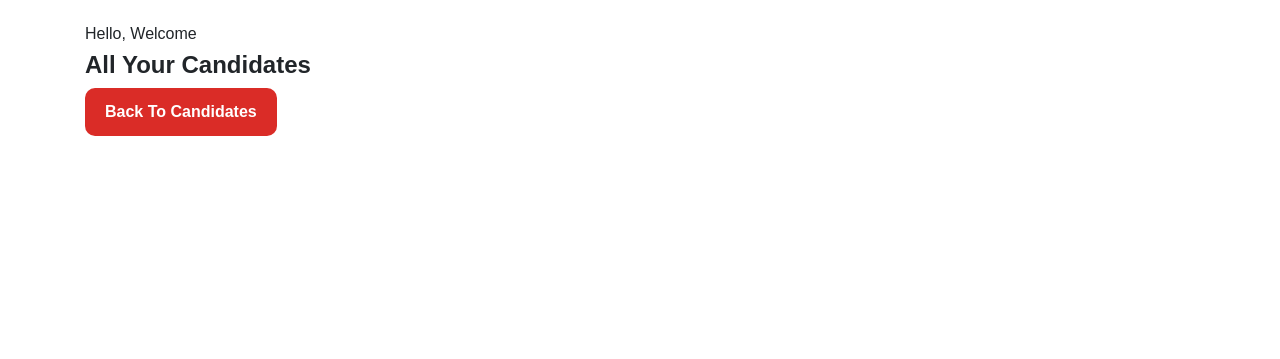
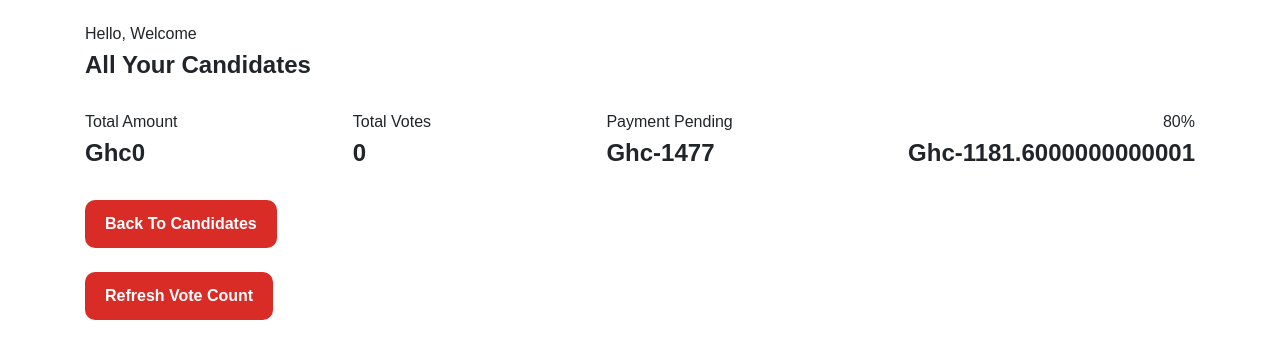
Before and after one commit to Kweku7k/src, a Flask app: page /admin/votes in a window 1280 px wide. Shown: the part 88-447 px from the top of the page. Run offline with Flask 2, Linux system fonts and the light colour scheme; data that the repository does not hold is empty; some libraries are stand-ins or nearby versions.

Commit message:
updated voting calculations

```diff
--- a/app.py
+++ b/app.py
@@ -58,6 +58,8 @@ class Candidates(db.Model):
     age = db.Column(db.String)
     votes = db.Column(db.Integer, default = 0)
     image_file = db.Column(db.String(200), default='default.png')
+    updatedVotes = db.Column(db.Integer, default = 0)
+
 
     def __repr__(self):
         return f"Candidates('{self.id}', '{self.name}')"
@@ -86,6 +88,19 @@ class Feedback(db.Model):
 
     def __repr__(self):
         return f"Feedback('{self.id}', '{self.title}')"
+
+class Votes(db.Model):
+    tablename = ['Posts']
+
+    id = db.Column(db.Integer, primary_key=True)
+    candidateId = db.Column(db.String, nullable=False)
+    name = db.Column(db.String)
+    amount = db.Column(db.String)
+    ref = db.Column(db.String)
+    date_created = db.Column(db.DateTime, default=datetime.utcnow)
+
+    def __repr__(self):
+        return f"Vote Ghc('{self.amount}', ' - {self.candidateId}')"
 
 
 # functions
@@ -211,12 +226,24 @@ def payment():
 def votes():
     return render_template('votes.html')
 
-@app.route("/thanks/<int:id>/<int:amount>")
-def thanks(id, amount):
+@app.route("/thanks/<int:id>/<int:amount>/<string:ref>")
+def thanks(id, amount, ref):
     user = Candidates.query.get_or_404(id)
     print(user.votes)
-    user.votes = user.votes + amount
+    print("amount-" + str(amount))
+    amount = amount / 100
+    print(ref)
+    print("amount-" + str(amount))
+    candidate = Candidates.query.get_or_404(id)
+    print(str(amount) + " votes have been added to " + str(candidate.updatedVotes) + "For " + str(candidate.name))
+    # user.votes = user.votes + amount
+    newVote = Votes(candidateId = id, amount=amount, ref=ref, name=candidate.name)
+    candidate.updatedVotes = candidate.updatedVotes + amount
+    print("Total of" + str(candidate.updatedVotes) )
+    db.session.add(newVote)
     db.session.commit()
+
+
     print("User Votes = " + str(user.votes))
     api_key = "aniXLCfDJ2S0F1joBHuM0FcmH" #Remember to put your own API Key here
     phone = "0545977791, 0544588320" #SMS recepient"s phone number
@@ -224,6 +251,7 @@ def thanks(id, amount):
     sender_id = "PrestoSl" #11 Characters maximum
     # send_sms(api_key,phone,message,sender_id)
     amount = round(amount / 0.5)
+
     sendtelegram(message)
     flash(f'' + str(amount) + ' votes(s) have been cast for ' + user.name,'success')
     return redirect(url_for('home'))
@@ -238,7 +266,7 @@ def nothanks(id, amount):
     phone = "0545977791" #SMS recepient"s phone number
     message = str(amount) + ' votes(s) was being attempted to cast for ' + user.name
     sender_id = "PrestoSl" #11 Characters maximum
-    send_sms(api_key,phone,message,sender_id)
+    # send_sms(api_key,phone,message,sender_id)
     flash(f'' + str(amount) + ' votes(s) was being attempted to cast for ' + user.name,'danger')
     return redirect(url_for('home'))
     # return render_template('thankyou.html')
@@ -295,11 +323,49 @@ def adminCandidates():
     candidates = Candidates.query.all()
     return render_template('candidates.html', candidates=candidates)
 
+@app.route("/admin/votes/logs")
+def adminvoteslogs():
+    votes = Votes.query.order_by(Votes.id.desc()).all()
+    return render_template('adminvoteslogs.html', votes=votes)
+
 
 @app.route("/admin/votes")
 def adminvotes():
     candidates = Candidates.query.all()
-    return render_template('adminvotes.html', candidates=candidates)
+    votes = Votes.query.all()
+    totalamount = 0
+    totaloldvotes = 0
+
+    # Calculate the votes in db before logs
+    for old_vote in candidates:
+        totaloldvotes = totaloldvotes + old_vote.votes
+    print("Total of old votes " + str(totaloldvotes))
+    # Calculate votes from logs
+    for vote in votes:
+        totalamount = totalamount + float(vote.amount)
+    totalamount = totaloldvotes + totalamount
+
+    print("Total Amount is " + str( totalamount))
+
+    # for loop to assign votes to candidates
+    for candidate in candidates:
+        # for each candidates
+        print(candidate)
+        candidateVotes = Votes.query.filter_by(candidateId = str(candidate.id)).all()
+        candidateTotalVotes = 0
+        # Calculate the total votes
+        for vote in candidateVotes:
+            candidateTotalVotes = candidateTotalVotes + float(vote.amount)
+
+        # candidateTotalVotes = candidateTotalVotes + candidate.votes
+        print("Total Votes for "  + candidate.name + " " + str(candidateTotalVotes))
+        candidate.updatedVotes = candidate.votes + candidateTotalVotes
+        db.session.commit()
+        print("------")
+
+        # print("All The Votes are" + str(votes))
+    print("Total amount of money recieved is " + str(totalamount))
+    return render_template('adminvotes.html', candidates=candidates, totalamount=totalamount)
 
 
 @app.route("/public/votes")
--- a/templates/adminvotes.html
+++ b/templates/adminvotes.html
@@ -3,42 +3,82 @@
 {% block body %}
 <div class="container">
     <br>
-    <div style="display:'flex">
+    <!-- <div style="display:'flex'"> -->
         <div>
             <h6>Hello, Welcome</h6>
             <h4><b>All Your Candidates</b></h4>
         </div>
+<br/>
+
+<div style="display:flex; justify-content: space-between; flex-wrap: wrap;">
+    <div>
+        <h6>Total Amount</h6>
+        <h4><b>Ghc{{totalamount}}</b></h4>
+    </div>
+
+    <div>
+        <h6>Total Votes</h6>
+        <h4><b>{{totalamount *2}}</b></h4>
+    </div>
+
+    <div>
+        <h6>Payment Pending</h6>
+        <h4><b>Ghc{{totalamount - 1477}}</b></h4>
+    </div>
+
+    <div style="text-align: right;">
+        <h6>80%</h6>
+        {% set pending = totalamount - 1477 %}
+
+        <h4><b>Ghc{{pending * 0.8}}</b></h4>
+    </div>
+
+    <!-- <div>
+        <h6>Amount Recieved</h6>
+        <h4><b>Ghc{{totalamount}}</b></h4>
+    </div> -->
+</div>
+
+<!-- </div> -->
+
+        <br/>
+
         <a href='{{url_for("adminCandidates")}}'>
             <button class="button">Back To Candidates</button>
         </a>
 
+        <br/>
+        <br/>
+
+        <a href='{{url_for("adminvotes")}}'>
+            <button class="button">Refresh Vote Count</button>
+        </a>
+
         <!-- <a href='{{url_for("adminvotes")}}'>
         <button class="button">View Votes</button>
-        </a>     -->
-    </div>
-<br>
+        </a> -->
+<br/>
+<br/>
     <!-- <div class="row">  -->
         <!-- <div class="col-md-4"> -->
             {% for candidate in candidates %}
             <div class="postCard">
-                <a href="#">
-
                 <div>
                     <h5 class="text">{{candidate.name}}</h5>
                     <!-- <h6 class="text-muted">{{candidate.votes}}</h6> -->
                 </div>
                 <div>
                     <a href="#">
-
+                        <!-- <h6 class="text-muted">{{candidate.updatedVotes}}</h6> -->
                         <!-- <h6 class="text-muted">{{candidate.votes}}</h6> -->
-                        {% set highscore = candidate.votes * 2 %}
-                        <h6 class="text-muted">{{highscore}}</h6>
-
+                        {% set highscore =  candidate.updatedVotes * 2 %}
+                        <h6 class="text-muted">{{highscore }}</h6>
                     </a>
                 </div>
-                </a>
             </div>
             {% endfor %}
 
+    </div>
+
 </div>
 {% endblock %}
--- a/templates/candidates.html
+++ b/templates/candidates.html
@@ -25,7 +25,7 @@
 
                 <div>
                     <h5 class="text">{{candidate.name}}</h5>
-                    <h6 class="text-muted">{{candidate.age }}</h6>
+                    <h6 class="text-muted">{{candidate.votes }}</h6>
                 </div>
                 <div>
                     <a href="{{url_for('deleteCandidate', candidate_id=candidate.id)}}">
--- a/templates/editcandidate.html
+++ b/templates/editcandidate.html
@@ -19,10 +19,10 @@
         {{ form.description.label }}
         {{ form.description (class="form-control") }}
     </div>
-    <!-- <div class="form-group">
+    <div class="form-group">
         {{ form.votes.label }}
         {{ form.votes (class="form-control") }}
-    </div> -->
+    </div>
     <div class="form-group" style="display: 'none';">
         {{ form.age.label }}
         {{ form.age (class="form-control") }}
--- a/templates/publicvotes.html
+++ b/templates/publicvotes.html
@@ -19,7 +19,7 @@
                 </div>
                 <div>
                         <!-- <h6 class="text-muted">{{candidate.votes}}</h6> -->
-                        {% set highscore = candidate.votes * 2 %}
+                        {% set highscore = candidate.updatedVotes * 2 %}
                         <h6 class="text-muted">{{highscore}}</h6>
                         <!-- <h4>{{highscore}}</h4> -->
                 </div>
```
Also changed, not shown: migrations/versions/087d83f43bf5_.py (added, +28 -0 lines), migrations/versions/26440417d953_.py (added, +34 -0 lines), migrations/versions/2794aff57bf4_.py (added, +28 -0 lines), migrations/versions/7b3b846f1344_.py (added, +34 -0 lines), migrations/versions/d53d3f23bcfa_.py (added, +28 -0 lines), static/js/index.js (+8 -4 lines), templates/adminvoteslogs.html (added, +39 -0 lines), test.db.
